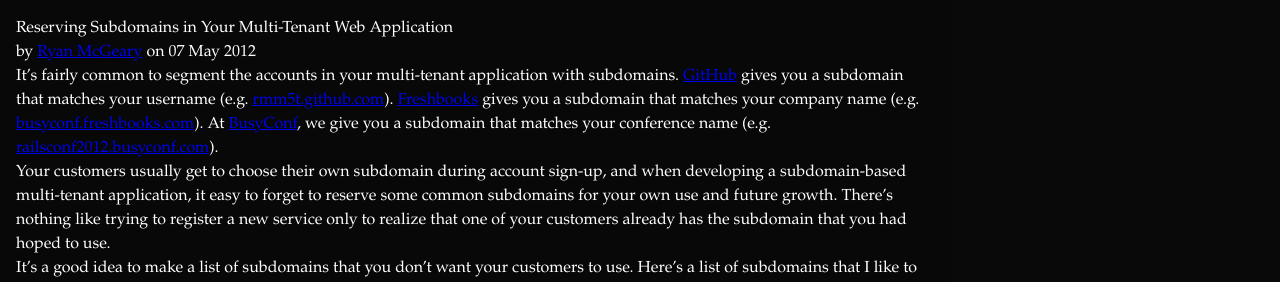
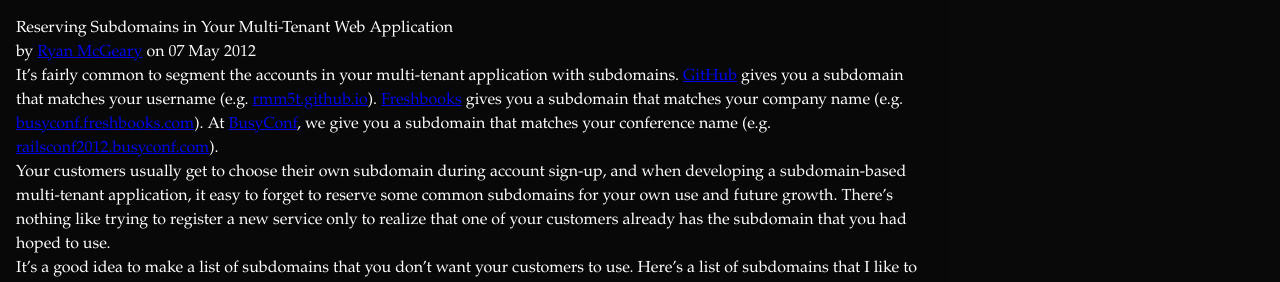
Before and after one commit to rmm5t/ryan.mcgeary.org, a Jekyll site: the page built from _posts/2012-05-07-reserving-subdomains-in-your-multitenant-application.md, in a window 1280 px wide. Shown: the top 282 px of the page. Built offline with Jekyll 4.4.1, drawn with Linux system fonts in a browser that asks for light colours; nearby versions of some CDN libraries; comment, search, counter and statistics services are not loaded.

Commit message:
Updated links to new github pages domain

```diff
--- a/_posts/2012-05-07-reserving-subdomains-in-your-multitenant-application.md
+++ b/_posts/2012-05-07-reserving-subdomains-in-your-multitenant-application.md
@@ -6,7 +6,7 @@
 It's fairly common to segment the accounts in your multi-tenant application with
 subdomains. [GitHub](http://github.com) gives you a subdomain that matches your
 username
-(e.g. [`rmm5t.github.com`](http://rmm5t.github.com)). [Freshbooks](https://mcgearygroup.freshbooks.com/refer/www
+(e.g. [`rmm5t.github.io`](http://rmm5t.github.io)). [Freshbooks](https://mcgearygroup.freshbooks.com/refer/www
 ) gives you a subdomain that matches your company name
 (e.g. [`busyconf.freshbooks.com`](http://busyconf.freshbooks.com)).  At
 [BusyConf](http://busyconf.com), we give you a subdomain that matches your
```
